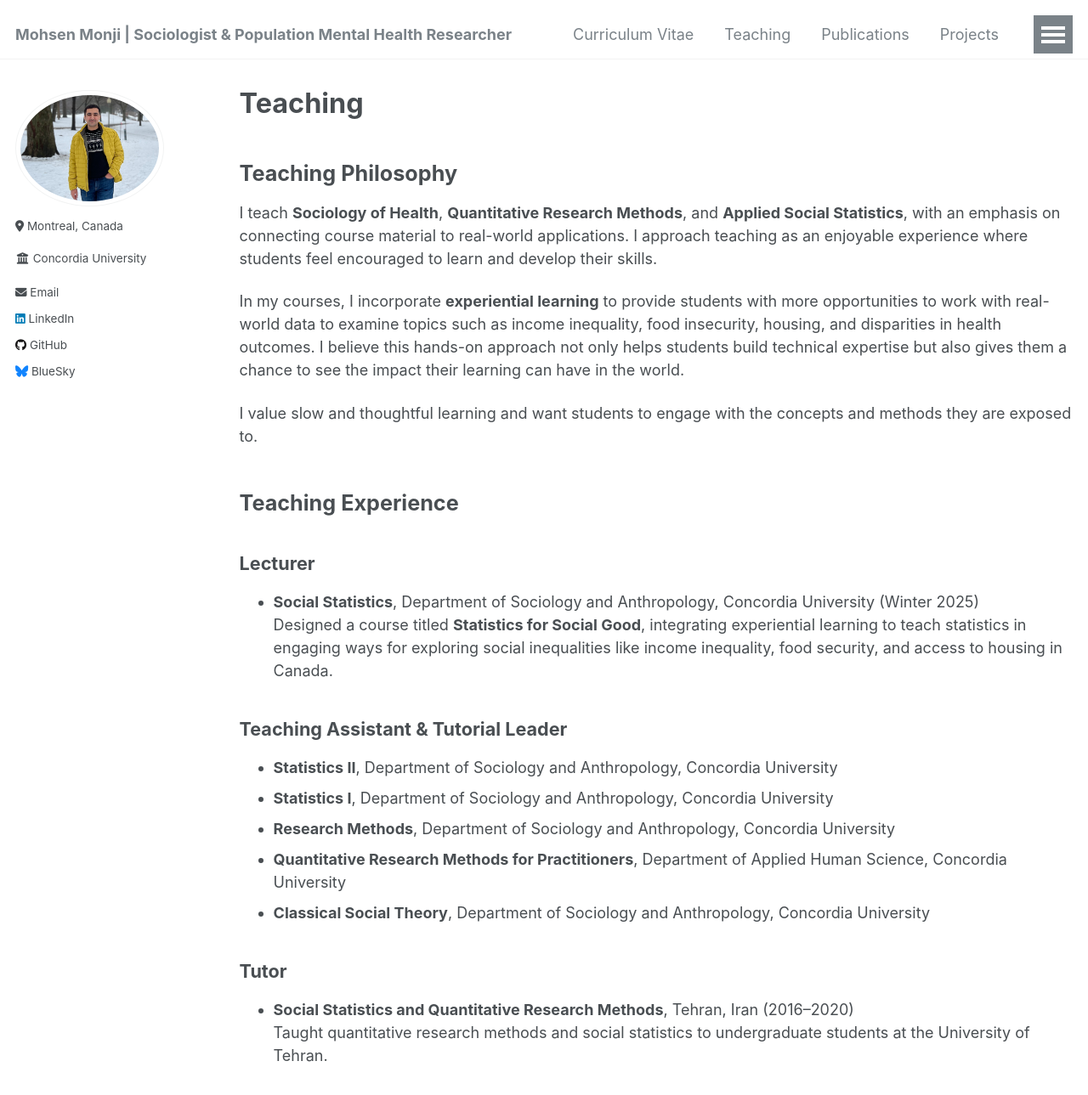
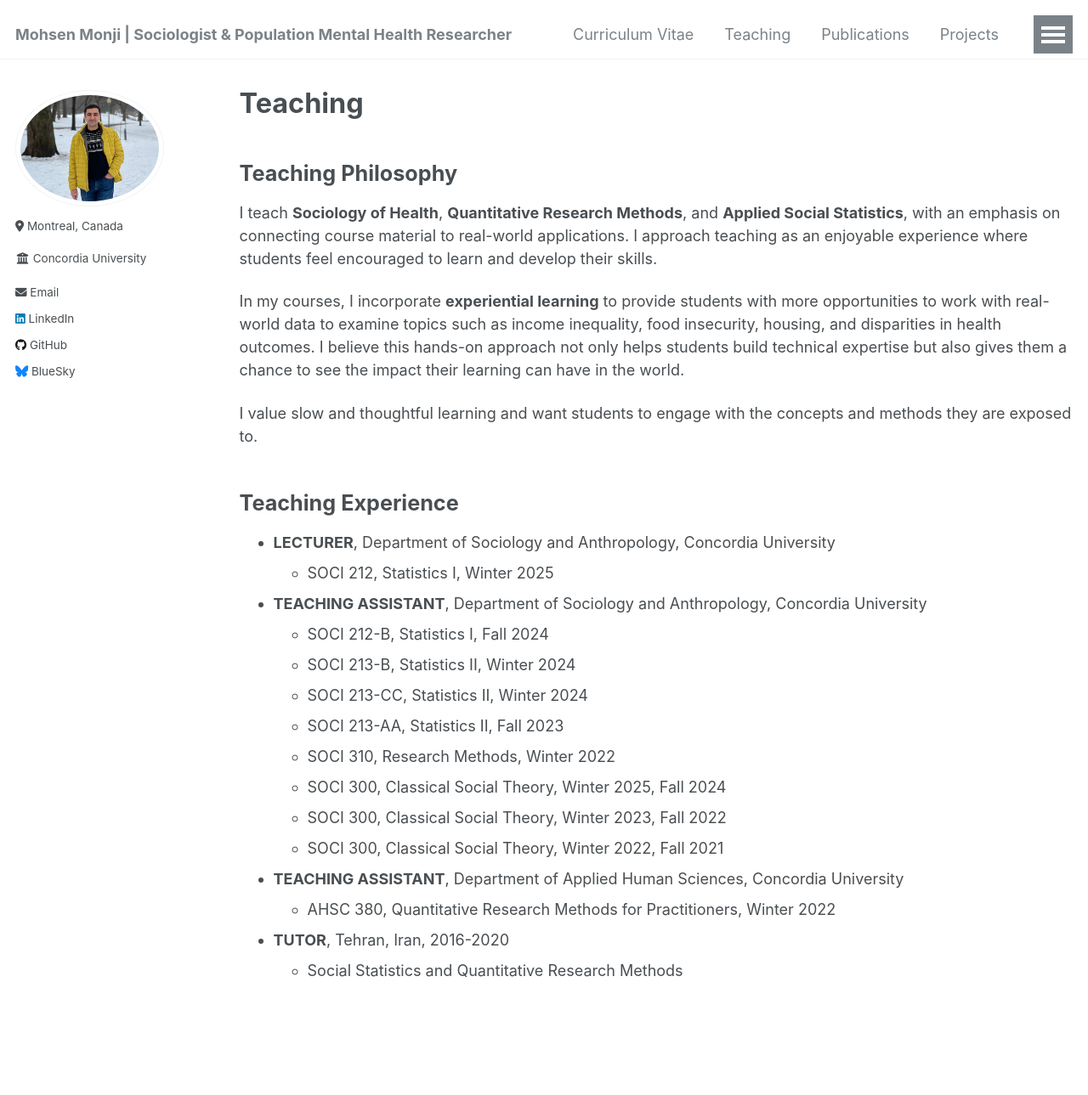
Before and after one commit to Mohsnmonji/mohsnmonji.github.io, a Jekyll site: the page built from _pages/teaching.html, in a window 1280 px wide and 1400 px high. Shown: the top 1289 px of the window at 85% size. Built offline with Jekyll 4.4.1, drawn with Linux system fonts in a browser that asks for light colours.

Commit message:
Update teaching.html

```diff
--- a/_pages/teaching.html
+++ b/_pages/teaching.html
@@ -15,23 +15,35 @@ author_profile: true
 
 <h2>Teaching Experience</h2>
 
-<h3>Lecturer</h3>
 <ul>
-  <li><strong>Social Statistics</strong>, Department of Sociology and Anthropology, Concordia University (Winter 2025)<br>
-  Designed a course titled <strong>Statistics for Social Good</strong>, integrating experiential learning to teach statistics in engaging ways for exploring social inequalities like income inequality, food security, and access to housing in Canada.</li>
+  <li><strong>LECTURER</strong>, Department of Sociology and Anthropology, Concordia University
+    <ul>
+      <li>SOCI 212, Statistics I, Winter 2025</li>
     </ul>
+  </li>
 
-<h3>Teaching Assistant & Tutorial Leader</h3>
+  <li><strong>TEACHING ASSISTANT</strong>, Department of Sociology and Anthropology, Concordia University
     <ul>
-  <li><strong>Statistics II</strong>, Department of Sociology and Anthropology, Concordia University </li>
-  <li><strong>Statistics I</strong>, Department of Sociology and Anthropology, Concordia University </li>
-  <li><strong>Research Methods</strong>, Department of Sociology and Anthropology, Concordia University </li>
-  <li><strong>Quantitative Research Methods for Practitioners</strong>, Department of Applied Human Science, Concordia University </li>
-  <li><strong>Classical Social Theory</strong>, Department of Sociology and Anthropology, Concordia University </li>
+      <li>SOCI 212-B, Statistics I, Fall 2024</li>
+      <li>SOCI 213-B, Statistics II, Winter 2024</li>
+      <li>SOCI 213-CC, Statistics II, Winter 2024</li>
+      <li>SOCI 213-AA, Statistics II, Fall 2023</li>
+      <li>SOCI 310, Research Methods, Winter 2022</li>
+      <li>SOCI 300, Classical Social Theory, Winter 2025, Fall 2024</li>
+      <li>SOCI 300, Classical Social Theory, Winter 2023, Fall 2022</li>
+      <li>SOCI 300, Classical Social Theory, Winter 2022, Fall 2021</li>
     </ul>
+  </li>
 
-<h3>Tutor</h3>
+  <li><strong>TEACHING ASSISTANT</strong>, Department of Applied Human Sciences, Concordia University
     <ul>
-  <li><strong>Social Statistics and Quantitative Research Methods</strong>, Tehran, Iran (2016–2020)<br>
-  Taught quantitative research methods and social statistics to undergraduate students at the University of Tehran.</li>
+      <li>AHSC 380, Quantitative Research Methods for Practitioners, Winter 2022</li>
     </ul>
+  </li>
+
+  <li><strong>TUTOR</strong>, Tehran, Iran, 2016-2020
+    <ul>
+      <li>Social Statistics and Quantitative Research Methods</li>
+    </ul>
+  </li>
+</ul>
```
Lines whose indentation alone changed are shown as unchanged.
